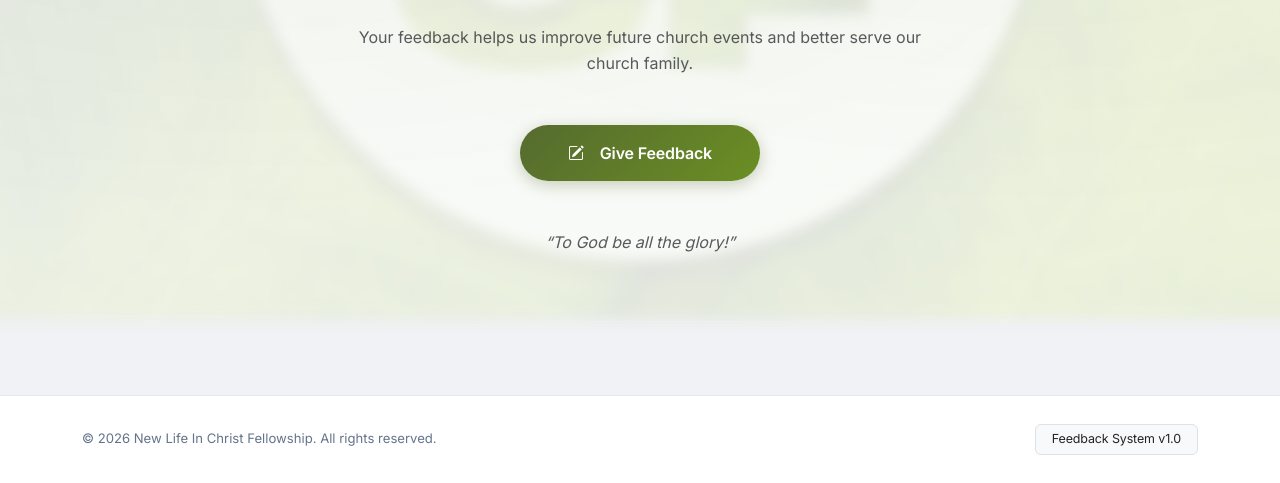
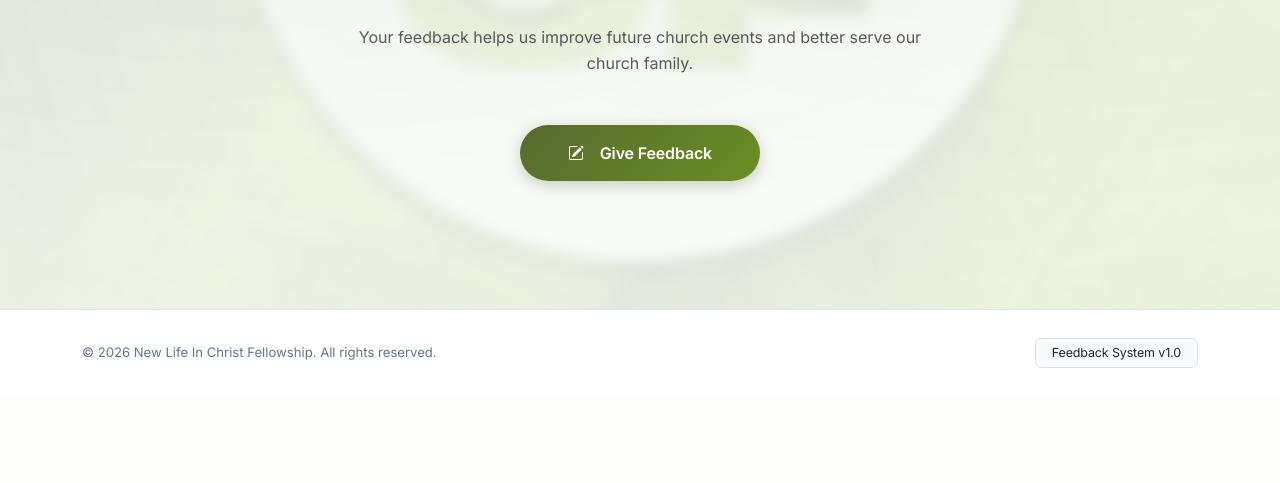
Before and after one commit to Bryzsx/Feedback-Form, a Flask app: page / in a window 1280 px wide. Shown: the part 522-1005 px from the top of the page. After the commit the page ends 890 px from the top, so only its background shows below. Run offline with Flask 3, Linux system fonts and the light colour scheme; some libraries are stand-ins or nearby versions.

Commit message:
Remove verse text from home page

```diff
--- a/templates/index.html
+++ b/templates/index.html
@@ -17,7 +17,6 @@
                     <i class="bi bi-pencil-square me-2"></i>Give Feedback
                 </a>
             </div>
-        <p class="mt-5 text-muted fst-italic" style="font-size: 1rem;">&ldquo;To God be all the glory!&rdquo;</p>
     </div>
 </div>
 {% endblock %}
```
